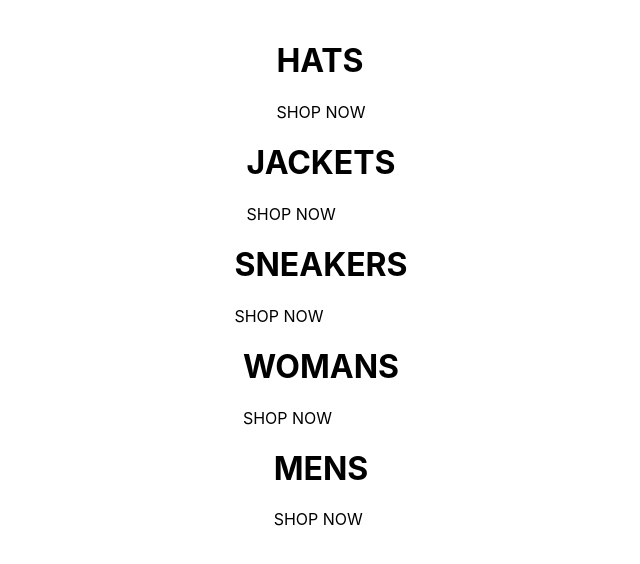
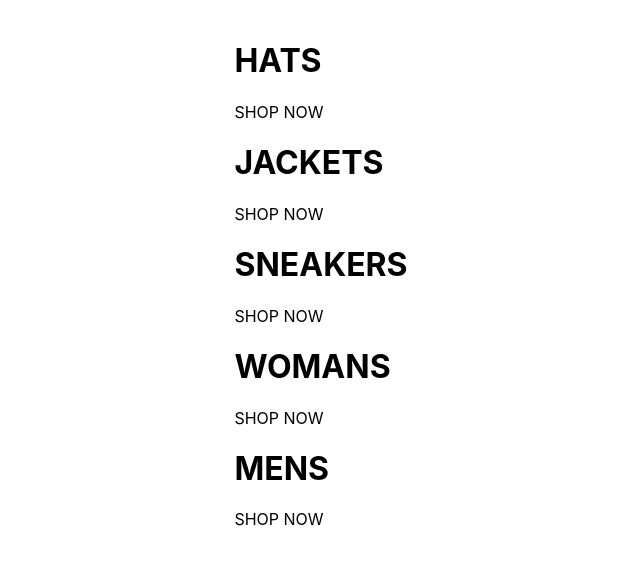
Before and after one commit to ChadH28/react_e_commerce_app, a React (Create React App) app: page / in a window 1280 px wide. Shown: the top 564 px of the page, without its empty margins (319-959 px from the left). Built offline with nearby package versions, Linux system fonts and the light colour scheme.

Commit message:
broke down homepage into different components

```diff
--- a/src/components/menu-item/menu-item.js
+++ b/src/components/menu-item/menu-item.js
@@ -1,7 +1,7 @@
 import React from 'react';
 import './menu-item.scss';
 
-
+// Functional component
 const MenuItem = ({title}) => (
 
       <div className='menu-item'>
--- a/src/pages/hompage.js
+++ b/src/pages/hompage.js
@@ -11,32 +11,24 @@ const HomePage = () => (
           <span className='subt'>SHOP NOW</span>
         </div>
       </div>
-    </div>
-    <div className='directory-menu'>
       <div className='menu-item'>
         <div className='content'>
           <h1 className='title'>JACKETS</h1>
           <span className='subt'>SHOP NOW</span>
         </div>
       </div>
-    </div>
-    <div className='directory-menu'>
       <div className='menu-item'>
         <div className='content'>
           <h1 className='title'>SNEAKERS</h1>
           <span className='subt'>SHOP NOW</span>
         </div>
       </div>
-    </div>
-    <div className='directory-menu'>
       <div className='menu-item'>
         <div className='content'>
           <h1 className='title'>WOMANS</h1>
           <span className='subt'>SHOP NOW</span>
         </div>
       </div>
-    </div>
-    <div className='directory-menu'>
       <div className='menu-item'>
         <div className='content'>
           <h1 className='title'>MENS</h1>
```
